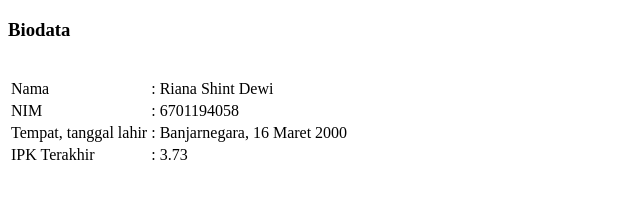
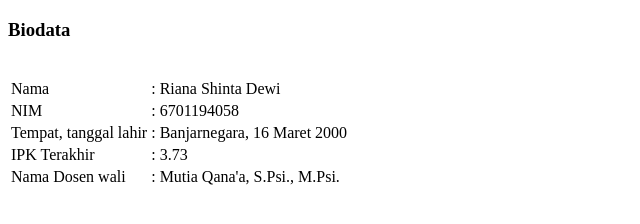
Before and after one commit to rianashintad/6701194058-assessment1pwb, a plain HTML site: page index.html in a window 1280 px wide. Shown: the whole page, without its empty margins (0-640 px from the left). Drawn offline with Linux system fonts and the light colour scheme.

Commit message:
v1.2.0-6701194058_riana

```diff
--- a/index.html
+++ b/index.html
@@ -10,7 +10,7 @@
   <tr>
     <td>Nama</td>
     <td>:</td>
-    <td>Riana Shint Dewi</td>
+    <td>Riana Shinta Dewi</td>
   </tr>
   <tr>
     <td>NIM</td>
@@ -27,6 +27,11 @@
     <td>:</td>
     <td>3.73</td>
   </tr>
+<tr>
+    <td>Nama Dosen wali</td>
+    <td>:</td>
+    <td>Mutia Qana'a, S.Psi., M.Psi.</td>
+  </tr>
 </table>
 
 </body>
```
Also changed, not shown: about.html (added, +10 -0 lines).
